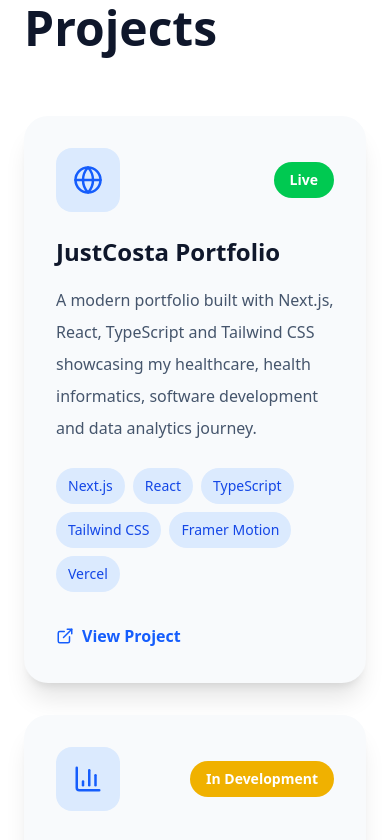
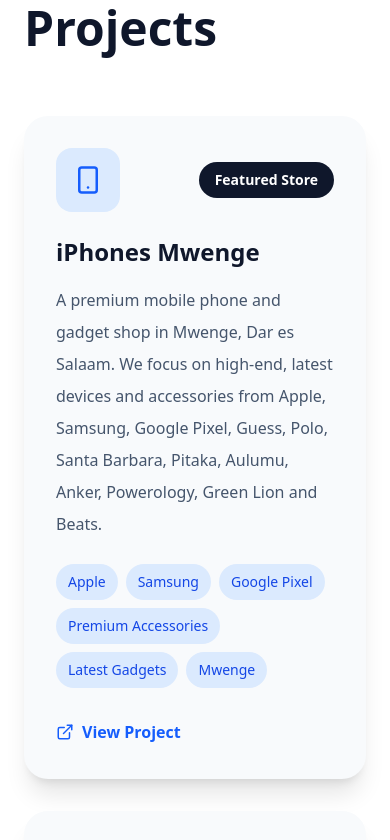
Before and after one commit to CostaHenry5/justcosta-v2, a Next.js app: page / in a window 390 px wide. Shown: the part 8384-9224 px from the top of the page. Built offline with nearby package versions, Linux system fonts and the light colour scheme.

Commit message:
Add iPhones Mwenge project to Projects component

```diff
--- a/components/Projects.tsx
+++ b/components/Projects.tsx
@@ -6,10 +6,28 @@ import {
   BarChart3,
   Building2,
   BrainCircuit,
+  Smartphone,
   ExternalLink,
 } from "lucide-react";
 
 const projects = [
+  {
+    title: "iPhones Mwenge",
+    status: "Featured Store",
+    icon: Smartphone,
+    color: "bg-slate-900",
+    description:
+      "A premium mobile phone and gadget shop in Mwenge, Dar es Salaam. We focus on high-end, latest devices and accessories from Apple, Samsung, Google Pixel, Guess, Polo, Santa Barbara, Pitaka, Aulumu, Anker, Powerology, Green Lion and Beats.",
+    tech: [
+      "Apple",
+      "Samsung",
+      "Google Pixel",
+      "Premium Accessories",
+      "Latest Gadgets",
+      "Mwenge",
+    ],
+    link: "https://www.instagram.com/iphonesmwenge/",
+  },
   {
     title: "JustCosta Portfolio",
     status: "Live",
@@ -17,14 +35,7 @@ const projects = [
     color: "bg-green-500",
     description:
       "A modern portfolio built with Next.js, React, TypeScript and Tailwind CSS showcasing my healthcare, health informatics, software development and data analytics journey.",
-    tech: [
-      "Next.js",
-      "React",
-      "TypeScript",
-      "Tailwind CSS",
-      "Framer Motion",
-      "Vercel",
-    ],
+    tech: ["Next.js", "React", "TypeScript", "Tailwind CSS", "Framer Motion", "Vercel"],
     link: "https://justcosta-v2-19f3.vercel.app",
   },
   {
@@ -34,12 +45,7 @@ const projects = [
     color: "bg-yellow-500",
     description:
       "Interactive healthcare dashboards designed for clinical reporting, data visualization and healthcare decision support.",
-    tech: [
-      "Power BI",
-      "Python",
-      "SQL",
-      "Healthcare Analytics",
-    ],
+    tech: ["Power BI", "Python", "SQL", "Healthcare Analytics"],
     link: "#",
   },
   {
@@ -49,11 +55,7 @@ const projects = [
     color: "bg-yellow-500",
     description:
       "A hospital information system for patient management, appointments, medical records and healthcare workflows.",
-    tech: [
-      "React",
-      "Node.js",
-      "PostgreSQL",
-    ],
+    tech: ["React", "Node.js", "PostgreSQL"],
     link: "#",
   },
   {
@@ -63,23 +65,15 @@ const projects = [
     color: "bg-blue-600",
     description:
       "Research into AI-powered clinical decision support, healthcare automation and digital health innovation.",
-    tech: [
-      "Python",
-      "Artificial Intelligence",
-      "Machine Learning",
-    ],
+    tech: ["Python", "Artificial Intelligence", "Machine Learning"],
     link: "#",
   },
 ];
 
 export default function Projects() {
   return (
-    <section
-      id="projects"
-      className="py-24 bg-white dark:bg-slate-950 transition-colors duration-300"
-    >
+    <section id="projects" className="py-24 bg-white dark:bg-slate-950 transition-colors duration-300">
       <div className="max-w-7xl mx-auto px-6 lg:px-10">
-
         <motion.div
           initial={{ opacity: 0, y: 40 }}
           whileInView={{ opacity: 1, y: 0 }}
@@ -87,61 +81,35 @@ export default function Projects() {
           viewport={{ once: true }}
           className="mb-16"
         >
-          <p className="uppercase tracking-[0.35em] text-blue-600 font-bold mb-4">
-            Projects
-          </p>
-
-          <h2 className="text-5xl font-extrabold text-slate-900 dark:text-white">
-            Featured Projects
-          </h2>
+          <p className="uppercase tracking-[0.35em] text-blue-600 font-bold mb-4">Projects</p>
+          <h2 className="text-5xl font-extrabold text-slate-900 dark:text-white">Featured Projects</h2>
         </motion.div>
 
         <div className="grid lg:grid-cols-2 gap-8">
-
           {projects.map((project, index) => {
             const Icon = project.icon;
-
             return (
               <motion.div
                 key={project.title}
                 initial={{ opacity: 0, y: 40 }}
                 whileInView={{ opacity: 1, y: 0 }}
-                transition={{
-                  duration: 0.6,
-                  delay: index * 0.1,
-                }}
+                transition={{ duration: 0.6, delay: index * 0.1 }}
                 viewport={{ once: true }}
                 className="rounded-3xl bg-slate-50 dark:bg-slate-900 shadow-xl hover:shadow-2xl hover:-translate-y-2 transition-all duration-300 p-8"
               >
                 <div className="flex items-center justify-between mb-6">
-
                   <div className="w-16 h-16 rounded-2xl bg-blue-100 dark:bg-slate-800 flex items-center justify-center">
-
-                    <Icon
-                      size={30}
-                      className="text-blue-600"
-                    />
-
+                    <Icon size={30} className="text-blue-600" />
                   </div>
-
-                  <span
-                    className={`${project.color} text-white px-4 py-2 rounded-full text-sm font-semibold`}
-                  >
+                  <span className={project.color + " text-white px-4 py-2 rounded-full text-sm font-semibold"}>
                     {project.status}
                   </span>
-
                 </div>
 
-                <h3 className="text-2xl font-bold text-slate-900 dark:text-white mb-4">
-                  {project.title}
-                </h3>
-
-                <p className="leading-8 text-slate-600 dark:text-slate-300 mb-6">
-                  {project.description}
-                </p>
+                <h3 className="text-2xl font-bold text-slate-900 dark:text-white mb-4">{project.title}</h3>
+                <p className="leading-8 text-slate-600 dark:text-slate-300 mb-6">{project.description}</p>
 
                 <div className="flex flex-wrap gap-2 mb-8">
-
                   {project.tech.map((item) => (
                     <span
                       key={item}
@@ -150,24 +118,21 @@ export default function Projects() {
                       {item}
                     </span>
                   ))}
-
                 </div>
 
                 <a
                   href={project.link}
                   target="_blank"
+                  rel="noopener noreferrer"
                   className="inline-flex items-center gap-2 text-blue-600 font-semibold hover:text-blue-700"
                 >
                   <ExternalLink size={18} />
                   View Project
                 </a>
-
               </motion.div>
             );
           })}
-
         </div>
-
       </div>
     </section>
   );
```
